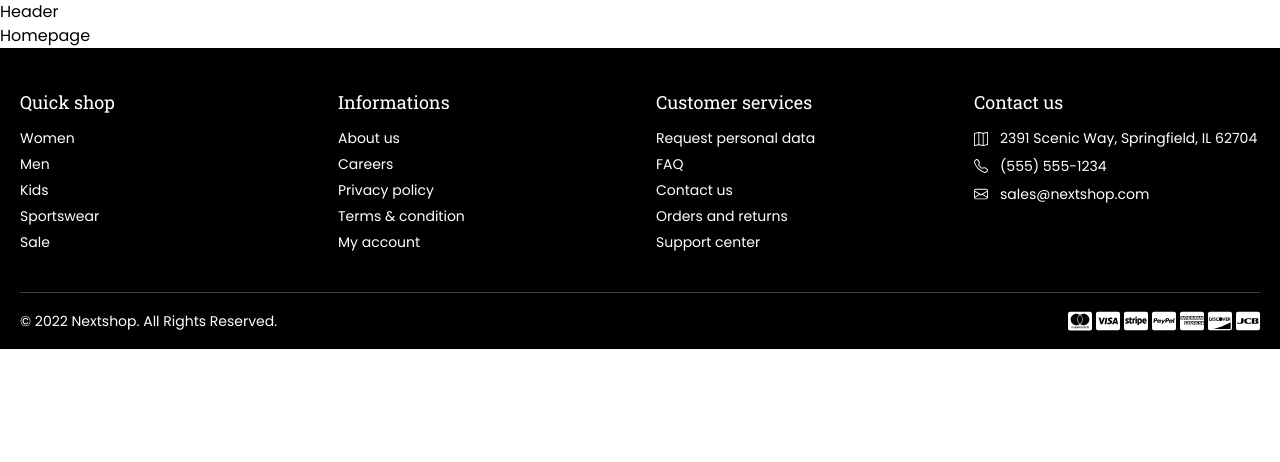
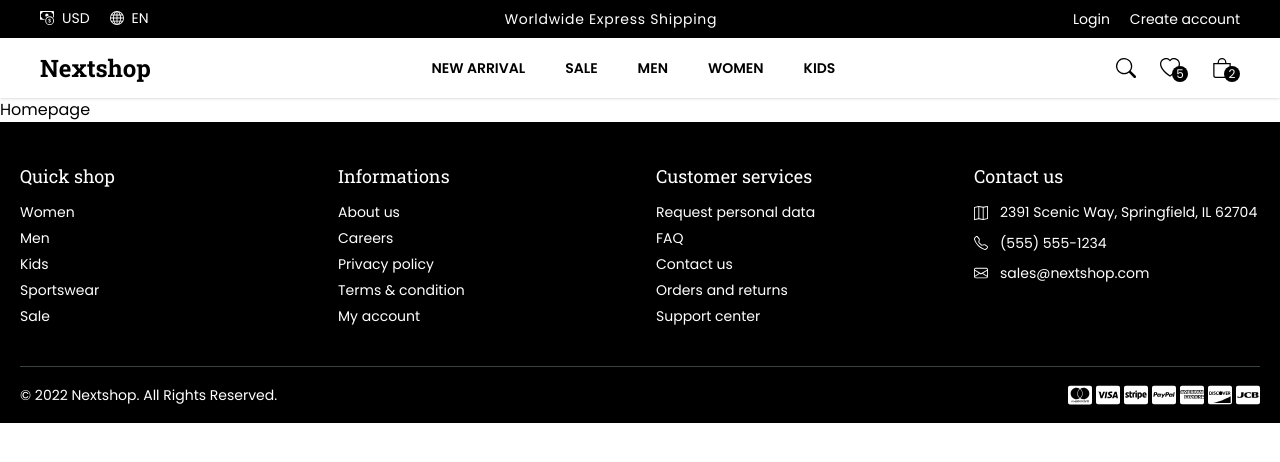
Before and after one commit to mohammadwahid-eng/nextshop, a Next.js app: page / in a window 1280 px wide. Shown: the top 462 px of the page. Built offline with nearby package versions, Linux system fonts and the light colour scheme.

Commit message:
header added

```diff
--- a/components/Footer.tsx
+++ b/components/Footer.tsx
@@ -5,7 +5,7 @@ import { FaCcAmex, FaCcDiscover, FaCcJcb, FaCcMastercard, FaCcPaypal, FaCcStripe
 const Footer: FunctionComponent = () => {
   return (
     <footer className="bg-black text-white lg:text-sm">
-      <section className="container grid px-5 gap-10 md:gap-8 md:grid-cols-2 lg:grid-cols-4 py-10">
+      <section className="lg:container grid px-5 gap-10 md:gap-8 md:grid-cols-2 lg:grid-cols-4 py-10">
         <div>
           <h4 className="font-roboto-slab text-xl lg:text-lg mb-3">Quick shop</h4>
           <ul className="grid gap-1.5">
@@ -39,9 +39,9 @@ const Footer: FunctionComponent = () => {
         <div>
           <h4 className="font-roboto-slab text-xl lg:text-lg mb-3">Contact us</h4>
           <ul className="grid gap-2">
-            <li><a href="https://goo.gl/maps/eBBPGMkW6N5i3rM39" target="_blank" rel="noreferrer" className="flex gap-3 hover:underline"><BsMap className="mt-1"/>2391 Scenic Way, Springfield, IL 62704</a></li>
-            <li><a href="tel:(555) 555-1234" className="flex items-center gap-3 hover:underline"><BsTelephone/>(555) 555-1234</a></li>
-            <li><a href="mailto:sales@nextshop.com" className="flex items-center gap-3 hover:underline"><BsEnvelope/>sales@nextshop.com</a></li>
+            <li><a href="https://goo.gl/maps/eBBPGMkW6N5i3rM39" target="_blank" rel="noreferrer" className="inline-flex gap-3 hover:underline"><BsMap className="mt-1"/>2391 Scenic Way, Springfield, IL 62704</a></li>
+            <li><a href="tel:(555) 555-1234" className="inline-flex items-center gap-3 hover:underline"><BsTelephone/>(555) 555-1234</a></li>
+            <li><a href="mailto:sales@nextshop.com" className="inline-flex items-center gap-3 hover:underline"><BsEnvelope/>sales@nextshop.com</a></li>
           </ul>
         </div>
       </section>
--- a/components/Header.tsx
+++ b/components/Header.tsx
@@ -1,9 +1,50 @@
 import { FunctionComponent } from "react"
+import { BsTelephone, BsGlobe, BsSearch, BsBag, BsHeart, BsFilterRight, BsCashCoin } from "react-icons/bs"
 
 const Header: FunctionComponent = () => {
   return (
     <header>
-      Header
+      <section className="bg-black text-white hidden md:block">
+        <div className="flex items-center gap-10 justify-between px-5 lg:px-10 py-2 text-sm">
+            <ul className="flex gap-5 items-center">
+              <li><a href="#" className="inline-flex items-center gap-2 hover:underline"><BsCashCoin/>USD</a></li>
+              <li><a href="#" className="inline-flex items-center gap-2 hover:underline"><BsGlobe/>EN</a></li>
+            </ul>
+            <div className="tracking-wider hidden lg:flex">Worldwide Express Shipping</div>
+            <ul className="flex gap-5 items-center">
+              <li><a href="#" className="hover:underline">Login</a></li>
+              <li><a href="#" className="hover:underline">Create account</a></li>
+            </ul>
+        </div>
+      </section>
+      <nav className="shadow">
+        <div className="flex items-center md:gap-5 md:justify-between pr-5 md:px-5 lg:px-10">
+          <div className="p-5 cursor-pointer text-2xl md:hidden"><BsFilterRight/></div>
+          <a href="#" className="py-4 md:py-3.5 text-2xl font-roboto-slab font-black">Nextshop</a>
+          <ul className="hidden md:flex items-center uppercase font-semibold">
+            <li><a href="#" className="inline-flex text-sm p-5">New arrival</a></li>
+            <li><a href="#" className="inline-flex text-sm p-5">Sale</a></li>
+            <li><a href="#" className="inline-flex text-sm p-5">Men</a></li>
+            <li><a href="#" className="inline-flex text-sm p-5">Women</a></li>
+            <li><a href="#" className="inline-flex text-sm p-5">Kids</a></li>
+          </ul>
+          <ul className="flex ml-auto md:ml-0 items-center text-xl gap-7 md:gap-6">
+            <li className="py-5 cursor-pointer"><BsSearch/></li>
+            <li className="py-5 cursor-pointer">
+              <div className="relative pr-2">
+                <BsHeart />
+                <span className="absolute right-0 -bottom-1 bg-black text-white text-xs w-4 h-4 flex rounded-full justify-center items-center">5</span>
+              </div>
+            </li>
+            <li className="py-5 cursor-pointer">
+              <div className="relative pr-2">
+                <BsBag />
+                <span className="absolute right-0 -bottom-1 bg-black text-white text-xs w-4 h-4 flex rounded-full justify-center items-center">2</span>
+              </div>
+            </li>
+          </ul>
+        </div>
+      </nav>
     </header>
   )
 }
```
Also changed, not shown: public/favicon.svg.
